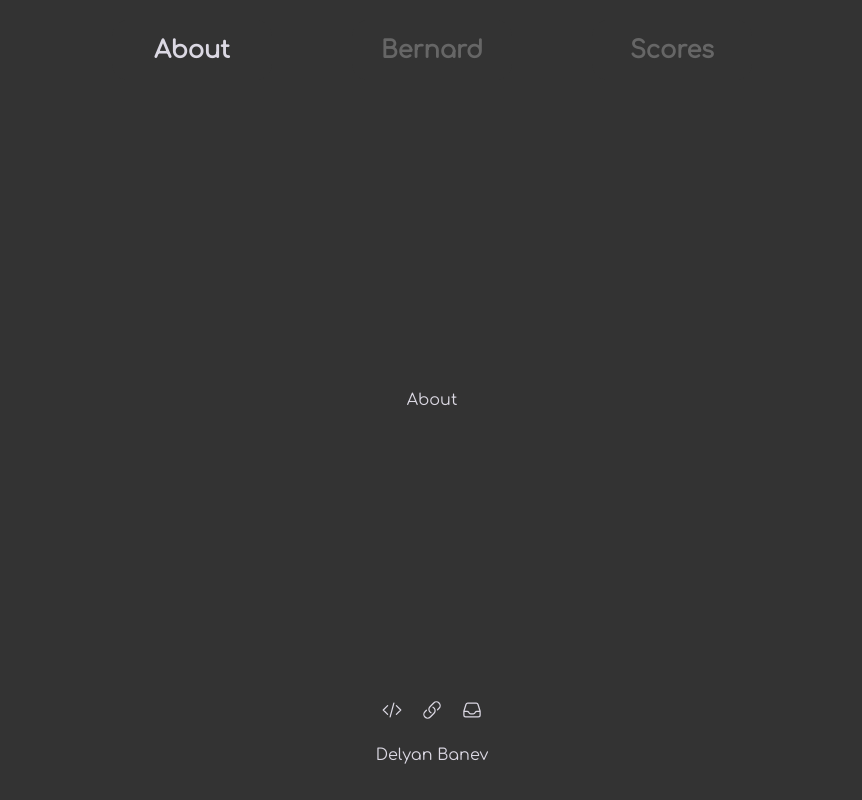
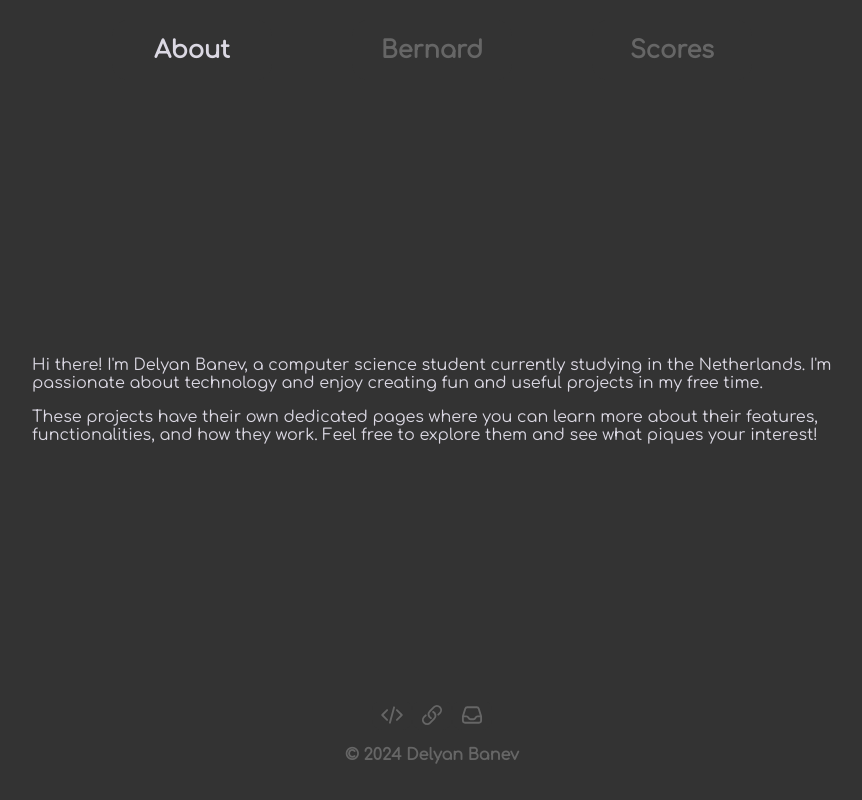
Before and after one commit to Delyanskiiii/HarshScores, a React (Create React App) app: page / in a window 1280 px wide. Shown: the whole page, without its empty margins (208-1070 px from the left). Built offline with nearby package versions, Linux system fonts and the light colour scheme; a web font is replaced by a local one.

Commit message:
Footer and Header changes

```diff
--- a/src/App.css
+++ b/src/App.css
@@ -5,6 +5,7 @@
     display: flex;
     flex-direction: column;
     align-items: center;
+    font-family: "Comfortaa";
 }
 
 .Screen {
@@ -36,10 +37,14 @@
     border: 0px;
 }
 
-.HeaderButton:hover {
-    transform: scale(1.1);
-    color: #DBD8E3;
-  }
+.FooterButton {
+    background-color: #333;
+    height: 30px;
+    width: 40px;
+    color: #666;
+    border-radius: 10px;
+    border: 0px;
+}
 
 .HeaderButtonSelected {
     background-color: #333;
@@ -73,18 +78,13 @@
 .FooterWrapper {
     height: 30px;
     width: 100%;
+    font-size: x-large;
+    font-weight: 900;
     display: flex;
     justify-content: center;
     font-family: "Comfortaa";
-    color: #DBD8E3;
+    color: #666;
     font-size: medium;
-}
-
-.Icon {
-    height: 20px;
-    margin-left: 10px;
-    margin-right: 10px;
-    color: #DBD8E3;
 }
 
 .TableWrapper {
--- a/src/App.tsx
+++ b/src/App.tsx
@@ -34,7 +34,7 @@ const App: React.FC = () => {
                     onContentChange={handleContentChange}
                 />
                 {selectedContent}
-                <Footer Headline='Delyan Banev' />
+                <Footer />
             </div>
         </div>
     );
--- a/src/components/About.tsx
+++ b/src/components/About.tsx
@@ -1,11 +1,46 @@
+// import React from 'react';
+
+// const About: React.FC = () => {
+//     return (
+//         <div className='Content'>
+//             My name is Delyan Banev and I am studying Computer Science in the Netherlands. In my free time I create some cool pet projects. Among them is Bernard,
+//         </div>
+//     );
+// }
+
+// export default About;
+
+
 import React from 'react';
+// import './About.css'; // Import your CSS file
 
 const About: React.FC = () => {
-    return (
-        <div className='Content'>
-            About
+  return (
+    <div className="Content">
+        <div className="about-content">
+            <p>
+                Hi there! I'm Delyan Banev, a computer science student currently studying in the Netherlands. I'm passionate about technology and enjoy creating fun and useful projects in my free time.
+            </p>
+            <p>
+                These projects have their own dedicated pages where you can learn more about their features, functionalities, and how they work. Feel free to explore them and see what piques your interest!
+            </p>
+            {/* <ul className="project-list">
+            <li>
+                <h3>Bernard</h3>
+                <p>
+                    Bernard is a music bot for Discord that allows users to control music playback using voice commands.
+                </p>
+            </li>
+            <li>
+                <h3>OneShot</h3>
+                <p>
+                    OneShot is a tabletop role-playing game system specifically designed for one-shot adventures set in the world of Middle-earth. It provides a streamlined ruleset and mechanics tailored for quick and engaging campaigns within the beloved Tolkien universe.
+                </p>
+            </li>
+            </ul> */}
         </div>
-    );
-}
+    </div>
+  );
+};
 
 export default About;
--- a/src/components/Footer.tsx
+++ b/src/components/Footer.tsx
@@ -1,29 +1,39 @@
-import React from 'react';
-import { CodeBracketIcon, LinkIcon, InboxIcon } from '@heroicons/react/24/outline';
+import React, { ReactElement } from 'react';
+import { motion } from "framer-motion"
 
-interface FooterProps {
-    Headline: string;
+interface Links {
+    [key: string]: ReactElement;
 }
 
-const Footer: React.FC<FooterProps> = ({ Headline }) => {
-    const mailtoLink = `mailto:delyanbanev@gmail.com`;
+const Footer: React.FC = () => {
+
+    const links: Links = {
+        "https://github.com/Delyanskiiii": <svg xmlns="http://www.w3.org/2000/svg" fill="none" viewBox="-3 -3 30 30" stroke-width="2" stroke="currentColor"><path stroke-linecap="round" stroke-linejoin="round" d="M17.25 6.75 22.5 12l-5.25 5.25m-10.5 0L1.5 12l5.25-5.25m7.5-3-4.5 16.5" /></svg>,
+        "https://linkedin.com/in/delyan-banev-68893a231": <svg xmlns="http://www.w3.org/2000/svg" fill="none" viewBox="-3 -3 30 30" stroke-width="2" stroke="currentColor"><path stroke-linecap="round" stroke-linejoin="round" d="M13.19 8.688a4.5 4.5 0 0 1 1.242 7.244l-4.5 4.5a4.5 4.5 0 0 1-6.364-6.364l1.757-1.757m13.35-.622 1.757-1.757a4.5 4.5 0 0 0-6.364-6.364l-4.5 4.5a4.5 4.5 0 0 0 1.242 7.244" /></svg>,
+        "mailto:delyanbanev@gmail.com": <svg xmlns="http://www.w3.org/2000/svg" fill="none" viewBox="-3 -3 30 30" stroke-width="2" stroke="currentColor"><path stroke-linecap="round" stroke-linejoin="round" d="M2.25 13.5h3.86a2.25 2.25 0 0 1 2.012 1.244l.256.512a2.25 2.25 0 0 0 2.013 1.244h3.218a2.25 2.25 0 0 0 2.013-1.244l.256-.512a2.25 2.25 0 0 1 2.013-1.244h3.859m-19.5.338V18a2.25 2.25 0 0 0 2.25 2.25h15A2.25 2.25 0 0 0 21.75 18v-4.162c0-.224-.034-.447-.1-.661L19.24 5.338a2.25 2.25 0 0 0-2.15-1.588H6.911a2.25 2.25 0 0 0-2.15 1.588L2.35 13.177a2.25 2.25 0 0 0-.1.661Z" /></svg>,
+      };
+
+    const handleClick = (url: string) => {
+        window.open(url, '_blank');
+    };
 
     return (
         <div className="Footer">
             <div className="FooterWrapper">
-                <a href="https://github.com/Delyanskiiii" target="_blank" rel="noreferrer">
-                    <CodeBracketIcon className="Icon" />
-                </a>
-                <a href="https://linkedin.com/in/delyan-banev-68893a231" target="_blank" rel="noreferrer">
-                    <LinkIcon className="Icon" />
-                </a>
-                <a href={mailtoLink} target="_blank" rel="noreferrer">
-                    <InboxIcon className="Icon" />
-                </a>
+                {Object.entries(links).map(([key, value]) => (
+                    <motion.button
+                        className='FooterButton'
+                        whileHover={{ scale: 1.1, backgroundColor: '#303030', color: '#DBD8E3' }}
+                        whileTap={{ scale: 0.9 }}
+                        onClick={() => handleClick(key)}
+                    >
+                        {value}
+                    </motion.button>
+                ))}
             </div>
             <div className="FooterWrapper">
                 <p>
-                    {Headline}
+                    © 2024 Delyan Banev
                 </p>
             </div>
         </div>
--- a/src/components/Header.tsx
+++ b/src/components/Header.tsx
@@ -19,8 +19,8 @@ const Header: React.FC<HeaderProps> = ({ contentOptions, onContentChange }) => {
         <div className="Header">
             {contentOptions.map((option, index) => (
                 <motion.button
-                className={`${selectedContent === index ? 'HeaderButtonSelected' : 'HeaderButton'}`}
-                    whileHover={{ scale: 1.1, backgroundColor: '#292929' }}
+                    className={`${selectedContent === index ? 'HeaderButtonSelected' : 'HeaderButton'}`}
+                    whileHover={{ scale: 1.1, backgroundColor: '#303030', color: '#DBD8E3' }}
                     whileTap={{ scale: 0.9 }}
                     onClick={() => handleClick(option, index)}
                 >
```
